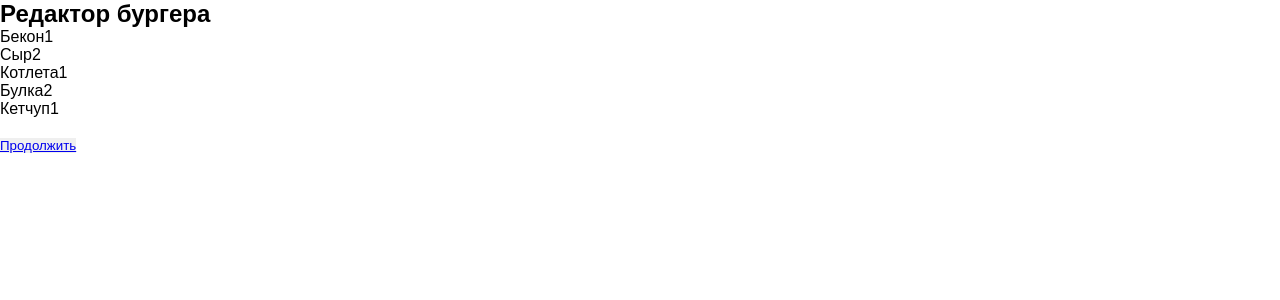
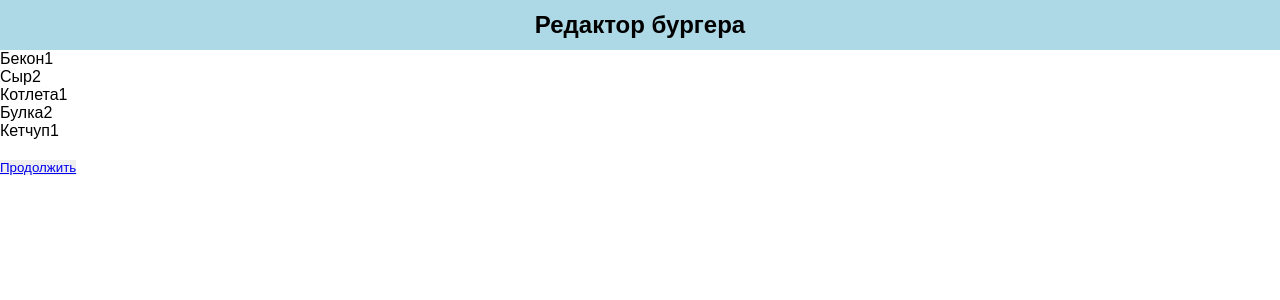
Before and after one commit to reactb0y1/codempire, a React (Create React App) app: page /edit in a window 1280 px wide. Shown: the top 300 px of the page. Built offline with nearby package versions, Linux system fonts and the light colour scheme.

Commit message:
stl Edit Базовые стили для header

```diff
--- a/src/Edit/Edit.css
+++ b/src/Edit/Edit.css
@@ -0,0 +1,8 @@
+.EditHeader {
+    width: 100%;
+    height: 50px;
+    background-color: lightblue;
+    display: flex;
+    justify-content: center;
+    align-items: center;
+}
```
